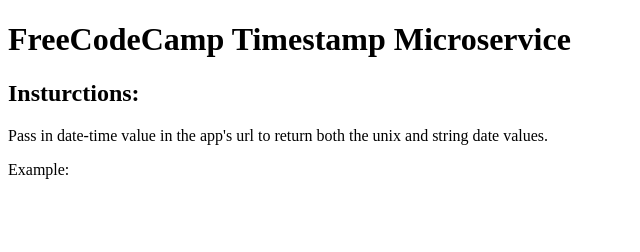
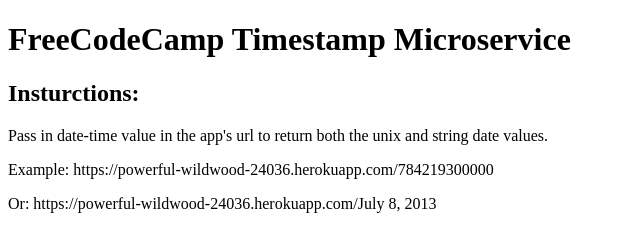
Before and after one commit to Marie000/FCC-timestamp-microservice, a website: page public/index.html in a window 1280 px wide. Shown: the whole page, without its empty margins (0-640 px from the left). Drawn offline with Linux system fonts and the light colour scheme.

Commit message:
fixed html index

```diff
--- a/index.js
+++ b/index.js
@@ -2,9 +2,7 @@
 var app = express();
 var PORT = process.env.PORT || 3000;
 
-app.get('/',function(req,res){
-  res.sendFile('index.html');
-})
+  app.use(express.static(__dirname + "/public"));
 
 app.get('/:date',function(req,res){
   var input = decodeURI(req.params.date);
--- a/index.html
+++ b/public/index.html
@@ -8,6 +8,7 @@
 <h1>FreeCodeCamp Timestamp Microservice</h1>
 <h2>Insturctions: </h2>
 <p>Pass in date-time value in the app's url to return both the unix and string date values. </p>
-<p>Example: </p>
+<p>Example: https://powerful-wildwood-24036.herokuapp.com/784219300000 </p>
+<p>Or: https://powerful-wildwood-24036.herokuapp.com/July 8, 2013</p>
 </body>
 </html>
```
